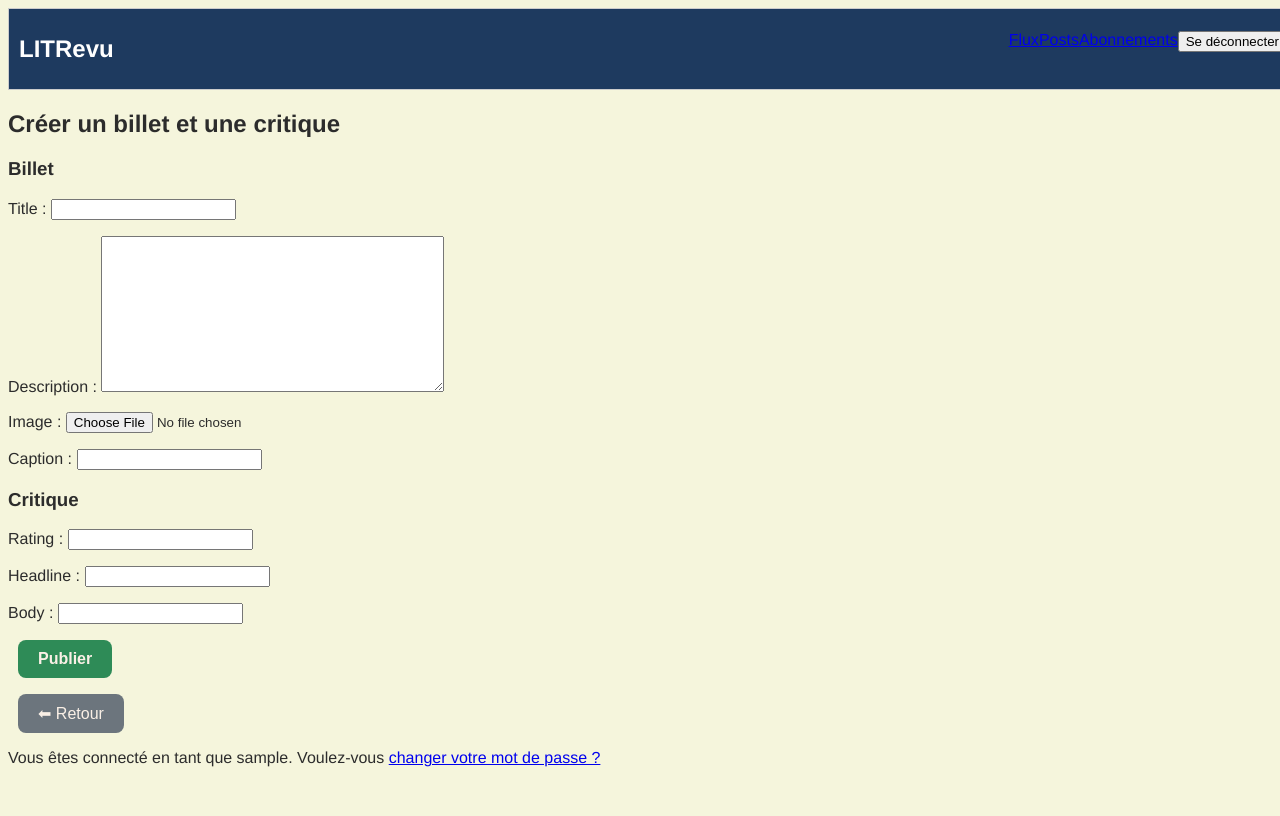
After one commit to SallyPJ/ocp9, a Django app: page /create-ticket-and-review/ in a window 1280 px wide. The commit adds this page. Run offline with Django 5.2, Linux system fonts and the light colour scheme; the visitor is signed in with stand-in values (Sample User, id 1).

Commit message:
feat : association de la review et du ticket dans le formulaire

```diff
--- a/BooksReview/BooksReview/urls.py
+++ b/BooksReview/BooksReview/urls.py
@@ -48,6 +48,7 @@ urlpatterns = [
     path('reviews/<int:ticket_id>/', reviews.views.view_ticket, name='view-reviews'),
     path('reviews/<int:ticket_id>/edit', reviews.views.edit_ticket, name='edit_ticket'),
     path('reviews/create-review/', reviews.views.create_review, name='create-review'),
+    path('create-ticket-and-review/', reviews.views.create_ticket_and_review, name='create-ticket-and-review')
 ]
 
 if settings.DEBUG:
--- a/BooksReview/reviews/templates/reviews/create-review.html
+++ b/BooksReview/reviews/templates/reviews/create-review.html
@@ -1,6 +1,8 @@
 {% extends 'base.html' %}
 {% block content %}
     <h2>Écrire une critique</h2> <form method="post" enctype="multipart/form-data">
+        {{ ticket_form.as_p }}
+        {{ photo_form.as_p }}
         {{ review_form.as_p }}
         {% csrf_token %}
         <button type="submit">Publier</button>
--- /dev/null
+++ b/BooksReview/reviews/templates/reviews/create-ticket-and-review.html
@@ -0,0 +1,21 @@
+{% extends "base.html" %}
+
+{% block content %}
+<div class="container">
+    <h2>Créer un billet et une critique</h2>
+    <form method="post" enctype="multipart/form-data">
+        {% csrf_token %}
+        <!-- Formulaire pour le billet -->
+        <h3>Billet</h3>
+        {{ ticket_form.as_p }}
+        {{ photo_form.as_p }}
+
+        <!-- Formulaire pour la critique -->
+        <h3>Critique</h3>
+        {{ review_form.as_p }}
+
+        <button type="submit" class="btn btn-primary mt-3">Publier</button>
+    </form>
+    <button class="btn btn-secondary mt-3" onclick="history.back()">⬅ Retour</button>
+</div>
+{% endblock content %}
--- a/BooksReview/reviews/templates/reviews/home.html
+++ b/BooksReview/reviews/templates/reviews/home.html
@@ -5,7 +5,7 @@
 {% block content %}
     <section class="tickets-creation">
         <button type="button" class="btn btn-primary" onclick="window.location.href='{% url 'create-ticket' %}'">Demander une critique</button>
-        <button type="button" class="btn btn-primary" onclick="window.location.href='{% url 'create-review' %}'">Créer une critique</button>
+        <button type="button" class="btn btn-primary" onclick="window.location.href='{% url 'create-ticket-and-review' %}'">Créer une critique</button>
     </section>
     <!-- Affichage des tickets -->
     {% include "reviews/display-feed.html" %}
--- a/BooksReview/reviews/views.py
+++ b/BooksReview/reviews/views.py
@@ -88,3 +88,47 @@ def create_review(request):
             review.save()
             return redirect('home')
     return render(request, 'reviews/create-review.html',{'review_form': review_form})
+
+@login_required
+def create_ticket_and_review(request):
+    ticket_form = forms.TicketForm()
+    photo_form = forms.PhotoForm()
+    review_form = forms.ReviewForm()
+
+    if request.method == 'POST':
+        ticket_form = forms.TicketForm(request.POST)
+        photo_form = forms.PhotoForm(request.POST, request.FILES)
+        review_form = forms.ReviewForm(request.POST)
+        if all([ticket_form.is_valid(), photo_form.is_valid(), review_form.is_valid()]):
+            # Sauvegarde du ticket
+            photo = photo_form.save(commit=False)
+            photo.uploader = request.user
+            photo.save()
+            ticket = ticket_form.save(commit=False)
+            ticket.user = request.user
+            ticket.photo = photo
+            ticket.save()
+
+            # Sauvegarde de la critique liée au ticket
+            review = review_form.save(commit=False)
+            review.user = request.user
+            review.ticket = ticket
+            review.save()
+
+            return redirect('home')  # Redirige vers la page principale après succès
+
+    context = {
+        'ticket_form': ticket_form,
+        'photo_form': photo_form,
+        'review_form': review_form,
+    }
+    return render(request, 'reviews/create-ticket-and-review.html', context=context)
+
+@login_required
+def display_review_with_ticket(request, review_id):
+    review = get_object_or_404(Review, id=review_id)
+    ticket = review.ticket  # Relation entre Review et Ticket
+    return render(request, 'reviews/display_review_with_ticket.html', {
+        'review': review,
+        'ticket': ticket
+    })
--- a/BooksReview/static/styles.css
+++ b/BooksReview/static/styles.css
@@ -14,7 +14,7 @@ body {
     margin-bottom: 20px;
     display: flex;
     justify-content: space-between; /* Aligne les éléments sur les bords */
-    align-items: center; /* Centre verticalement le titre et le menu */
+    align-items: center;
 }
 
 .header__title {
@@ -29,6 +29,13 @@ body {
 .navbar__links {
     list-style-type : none;
     display: flex;
+    justify-content: space-between;
+}
+
+.navbar__item {
+    display: inline;
+
+}
 
 
 .signup-block__title, .login-block__title {
--- a/BooksReview/templates/base.html
+++ b/BooksReview/templates/base.html
@@ -1,6 +1,7 @@
 {% load static %}
 <html>
     <head>
+        <meta charset="UTF-8">
         <title>LITRevu</title>
         <link rel="stylesheet" href="{% static 'styles.css' %}" />
     </head>
@@ -14,9 +15,9 @@
                         <li class="navbar__item"><a href="{% url 'create-ticket' %}">Posts</a></li>
                         <li class="navbar__item"><a href="{% url 'create-review' %}">Abonnements</a></li>
                         <li class="navbar__item">
-                            <form method="post" action="{% url 'logout' %}" style="display: inline;">
+                            <form method="post" action="{% url 'logout' %}" >
                                 {% csrf_token %}
-                                <button type="submit" class="navbar__link navbar__button-link">Se déconnecter</button>
+                                <button type="submit" class="navbar__link">Se déconnecter</button>
                             </form>
                         </li>
                     </ul>
@@ -25,7 +26,7 @@
         </header>
 
         <main class="content">
-                {% block content %}{% endblock content %}
+            {% block content %}{% endblock content %}
         </main>
 
         <footer class="footer">
@@ -40,6 +41,5 @@
                 {% endif %}
             </p>
         </footer>
-
     </body>
 </html>
```
